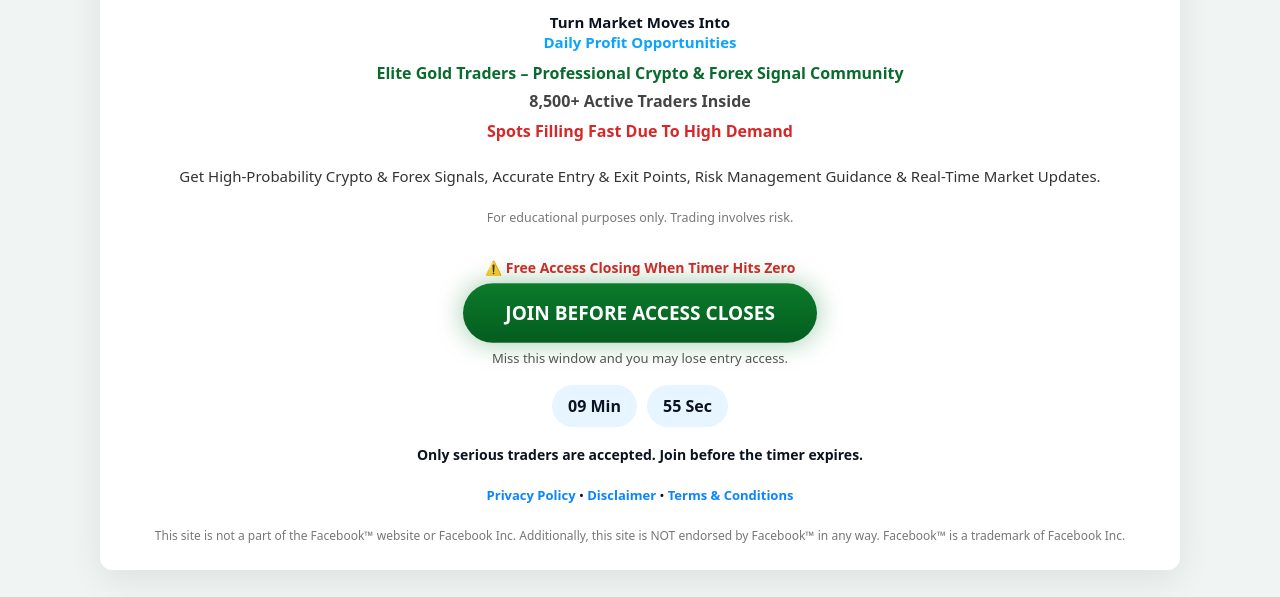
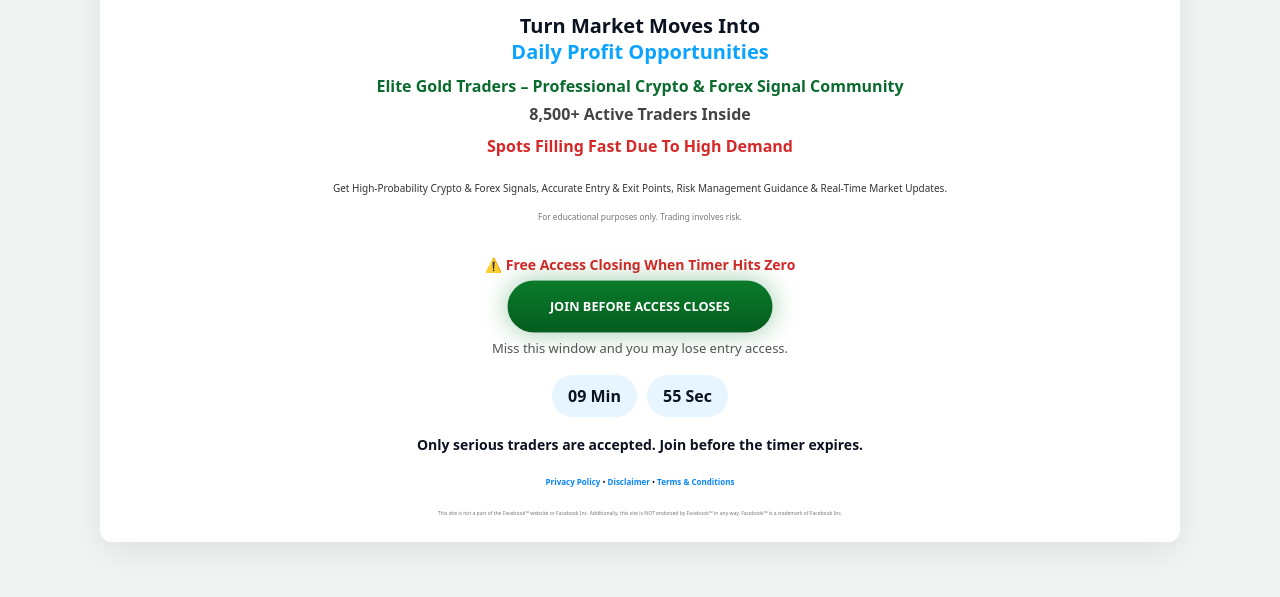
Before and after one commit to digitaladsexpert/elitepp, a plain HTML site: page index.html in a window 1280 px wide. Shown: the part 203-800 px from the top of the page. Drawn offline with Linux system fonts and the light colour scheme.

Commit message:
Update index.html

```diff
--- a/index.html
+++ b/index.html
@@ -41,12 +41,12 @@
   overflow:hidden;
 }
 .logo img{width:100%;height:100%;object-fit:cover;}
-.heading h1{font-size:15px;font-weight:800;line-height:1.3;}
+.heading h1{font-size:20px;font-weight:800;line-height:1.3;}
 .accent{color:#0aa3ff;}
 .sub-title{color:#0b6b2e;font-weight:700;margin:10px 0 6px;}
-.stats{margin-bottom:8px;color:#444;font-weight:700;}
+.stats{margin-bottom:10px;color:#444;font-weight:700;}
 .fomo{color:#d62828;font-weight:700;margin-bottom:12px;}
-.desc{padding:12px;font-size:15px;margin-bottom:18px;color:#333;}
+.desc{padding:12px;font-size:10px;margin-bottom:18px;color:#333;}
 .desc small{color:#777;}
 .btn-telegram{
   background:linear-gradient(180deg,#0b7b2b,#045d1f);
@@ -54,7 +54,7 @@
   padding:16px 40px;
   border-radius:50px;
   font-weight:900;
-  font-size:18px;
+  font-size:12px;
   text-decoration:none;
   display:inline-block;
   animation:pulseBtn 2s infinite ease-in-out;
@@ -73,10 +73,10 @@
   font-weight:800;
 }
 .note{font-size:14px;font-weight:600;margin-top:8px;}
-.footer-links{margin-top:22px;font-size:13px;}
+.footer-links{margin-top:22px;font-size:8px;}
 .footer-links a{color:#0a84ff;text-decoration:none;font-weight:600;}
 .fb-disclaimer{
-  font-size:12px;
+  font-size:5px;
   color:#777;
   margin-top:22px;
   line-height:1.6;
```
